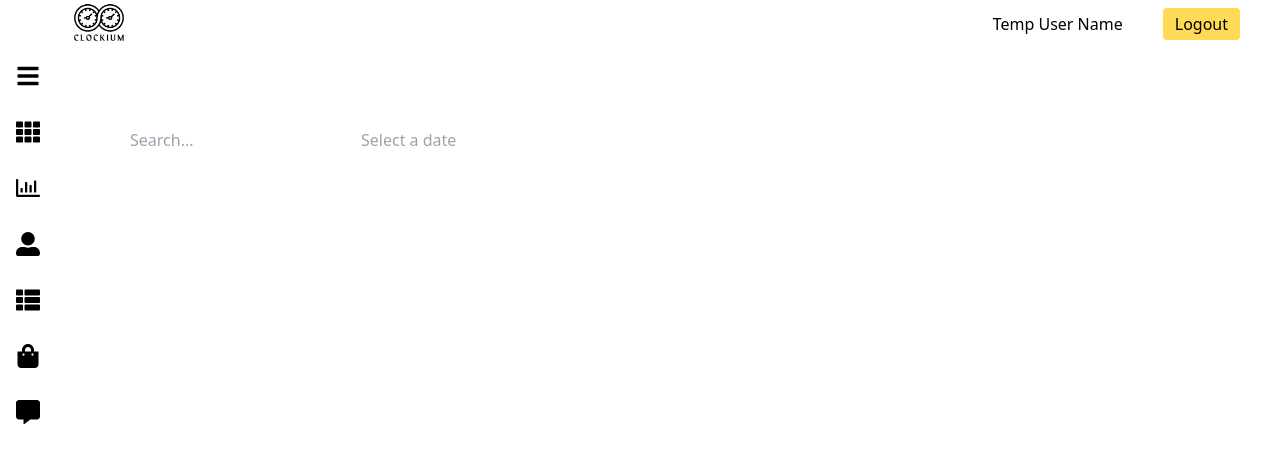
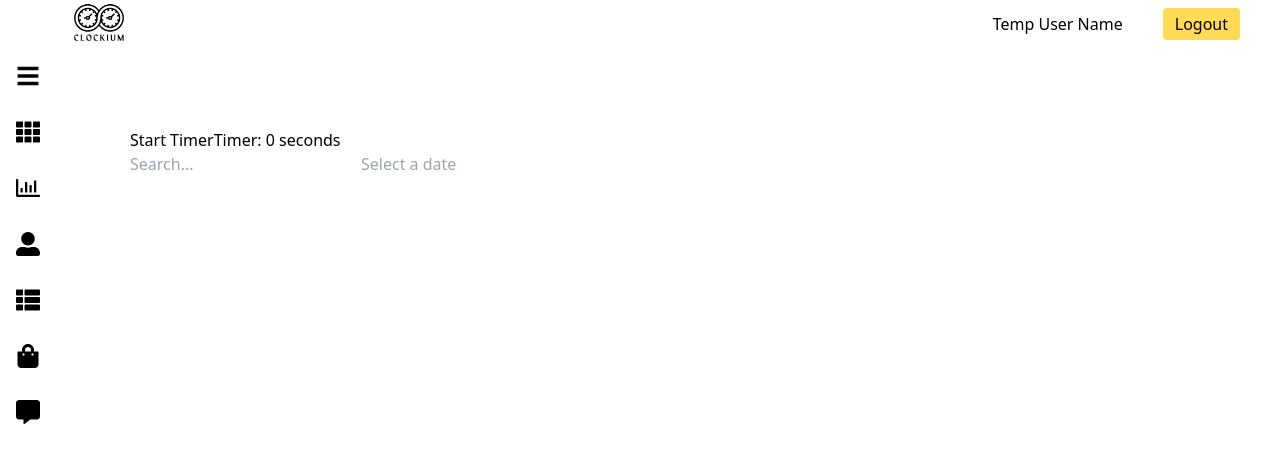
Before and after one commit to prince-bojji/hacktiv, a React (Vite) app in the folder hacktiv/: page /TimeTracker in a window 1280 px wide. Shown: the top 462 px of the page. Built offline with nearby package versions, Linux system fonts and the light colour scheme.

Commit message:
timer edit

```diff
--- a/hacktiv/src/pages/TimeTracker.jsx
+++ b/hacktiv/src/pages/TimeTracker.jsx
@@ -4,12 +4,40 @@ import 'react-datepicker/dist/react-datepicker.css';
 
 function TimeTracker(props) {
   const [selectedDate, setSelectedDate] = useState(null);
+  const [timerRunning, setTimerRunning] = useState(false);
+  const [timerValue, setTimerValue] = useState(0);
 
   const handleDateChange = (date) => {
     setSelectedDate(date);
   };
+
+  const startTimer = () => {
+    setTimerRunning(true);
+    let startTime = Date.now();
+
+    const timerInterval = setInterval(() => {
+      const currentTime = Date.now();
+      const elapsedTime = (currentTime - startTime) / 1000;
+      setTimerValue(elapsedTime);
+    }, 1000);
+
+    return () => {
+      clearInterval(timerInterval);
+    };
+  };
+
+  const stopTimer = () => {
+    setTimerRunning(false);
+  };
+
   return (
     <div>
+      <div>
+        <button onClick={timerRunning ? stopTimer : startTimer}>
+          {timerRunning ? 'Stop Timer' : 'Start Timer'}
+        </button>
+        <span>Timer: {timerValue} seconds</span>
+      </div>
       <input
         type="text"
         placeholder="Search..."
```
